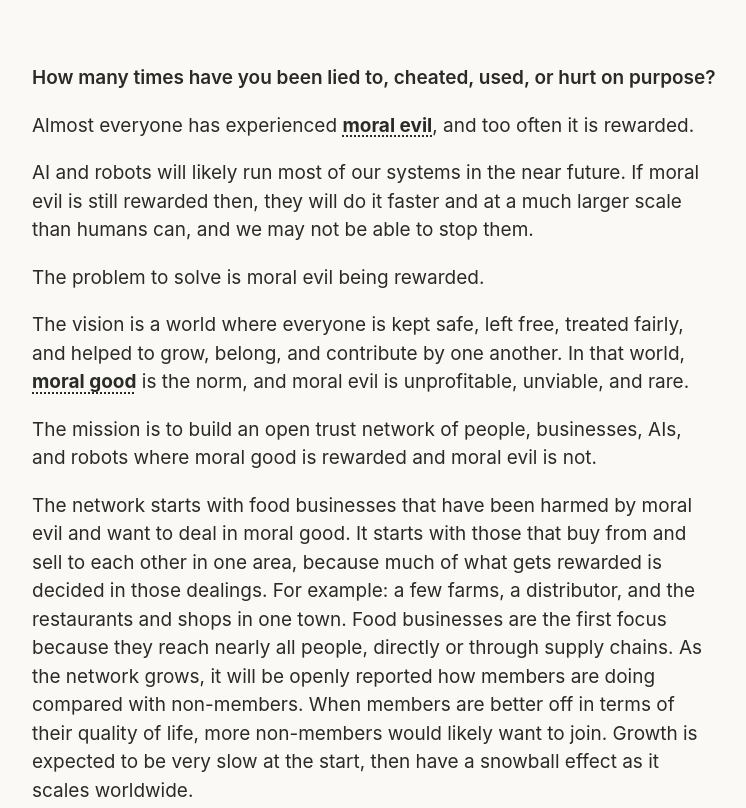
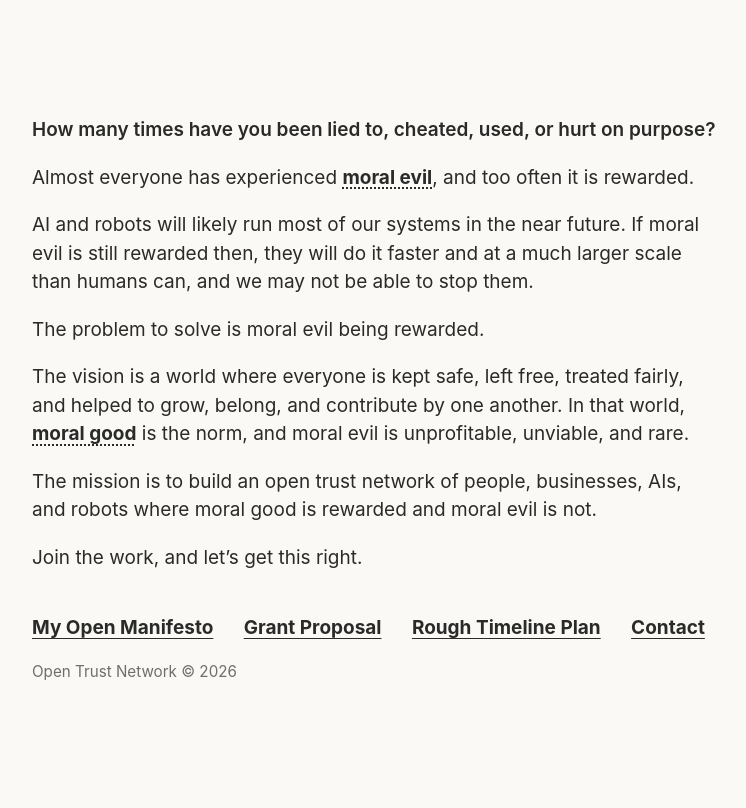
Before and after one commit to Raymonddr05/open-trust-network, a plain HTML site: page index.html in a window 1280 px wide. Shown: the top 808 px of the page, without its empty margins (266-1012 px from the left). Drawn offline with Linux system fonts and the light colour scheme.

Commit message:
Update index.html

```diff
--- a/index.html
+++ b/index.html
@@ -142,8 +142,6 @@
 
             <p>The mission is to build an open trust network of people, businesses, AIs, and robots where moral good is rewarded and moral evil is not.</p>
 
-            <p>The network starts with food businesses that have been harmed by moral evil and want to deal in moral good. It starts with those that buy from and sell to each other in one area, because much of what gets rewarded is decided in those dealings. For example: a few farms, a distributor, and the restaurants and shops in one town. Food businesses are the first focus because they reach nearly all people, directly or through supply chains. As the network grows, it will be openly reported how members are doing compared with non-members. When members are better off in terms of their quality of life, more non-members would likely want to join. Growth is expected to be very slow at the start, then have a snowball effect as it scales worldwide.</p>
-
             <p>Join the work, and let’s get this right.</p>
 
             <nav class="links">
```
